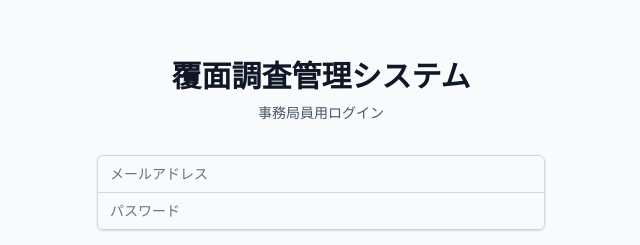
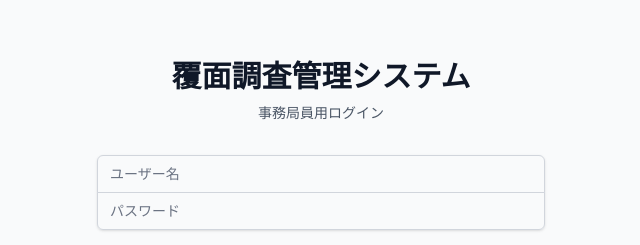
Before and after one commit to yuuzen-sys/survey-app, a Next.js app: page /admin/login in a window 1280 px wide. Shown: the part 237-482 px from the top of the page, without its empty margins (319-959 px from the left). Built offline with nearby package versions, Linux system fonts and the light colour scheme; no server answers.

Commit message:
Fix: Implement simple username/password login instead of Supabase Auth

```diff
--- a/app/admin/login/page.tsx
+++ b/app/admin/login/page.tsx
@@ -2,11 +2,10 @@
 
 import { useState } from 'react';
 import { useRouter } from 'next/navigation';
-import { signInUser } from '@/lib/auth';
 
 export default function LoginPage() {
   const router = useRouter();
-  const [email, setEmail] = useState('');
+  const [username, setUsername] = useState('');
   const [password, setPassword] = useState('');
   const [isLoading, setIsLoading] = useState(false);
   const [error, setError] = useState('');
@@ -17,8 +16,17 @@ export default function LoginPage() {
     setError('');
 
     try {
-      await signInUser(email, password);
-      router.push('/admin');
+      // 環境変数と比較
+      const envUsername = process.env.NEXT_PUBLIC_ADMIN_USERNAME || 'admin';
+      const envPassword = process.env.NEXT_PUBLIC_ADMIN_PASSWORD || 'password123';
+
+      if (username === envUsername && password === envPassword) {
+        // ログイン成功 - sessionStorage にフラグを設定
+        sessionStorage.setItem('adminLoggedIn', 'true');
+        router.push('/admin');
+      } else {
+        throw new Error('ユーザー名またはパスワードが正しくありません');
+      }
     } catch (err) {
       setError(err instanceof Error ? err.message : 'ログインに失敗しました');
     } finally {
@@ -45,17 +53,17 @@ export default function LoginPage() {
           )}
           <div className="rounded-md shadow-sm -space-y-px">
             <div>
-              <label htmlFor="email" className="sr-only">
-                メールアドレス
+              <label htmlFor="username" className="sr-only">
+                ユーザー名
               </label>
               <input
-                id="email"
-                type="email"
+                id="username"
+                type="text"
                 required
                 className="appearance-none rounded-none relative block w-full px-3 py-2 border border-gray-300 placeholder-gray-500 text-gray-900 rounded-t-md focus:outline-none focus:ring-blue-500 focus:border-blue-500 focus:z-10 sm:text-sm"
-                placeholder="メールアドレス"
-                value={email}
-                onChange={(e) => setEmail(e.target.value)}
+                placeholder="ユーザー名"
+                value={username}
+                onChange={(e) => setUsername(e.target.value)}
               />
             </div>
             <div>
--- a/app/admin/page.tsx
+++ b/app/admin/page.tsx
@@ -28,12 +28,16 @@ export default function AdminPage() {
 
   async function checkAuth() {
     try {
-      const currentUser = await getCurrentUser();
-      if (!currentUser) {
-        router.push('/admin/login');
-        return;
+      // sessionStorage でログイン状態をチェック
+      if (typeof window !== 'undefined') {
+        const isLoggedIn = sessionStorage.getItem('adminLoggedIn');
+        if (!isLoggedIn) {
+          router.push('/admin/login');
+          return;
+        }
       }
-      setUser(currentUser);
+      // ダミーユーザーをセット
+      setUser({ id: 'admin', name: '管理者' });
       loadSurveys();
     } catch {
       router.push('/admin/login');
@@ -127,7 +131,10 @@ export default function AdminPage() {
         <div className="max-w-7xl mx-auto px-4 py-4 flex justify-between items-center">
           <h1 className="text-2xl font-bold">覆面調査管理システム</h1>
           <button
-            onClick={async () => { await supabase.auth.signOut(); router.push('/admin/login'); }}
+            onClick={() => {
+              sessionStorage.removeItem('adminLoggedIn');
+              router.push('/admin/login');
+            }}
             className="text-gray-600 hover:text-gray-900"
           >
             ログアウト
```
